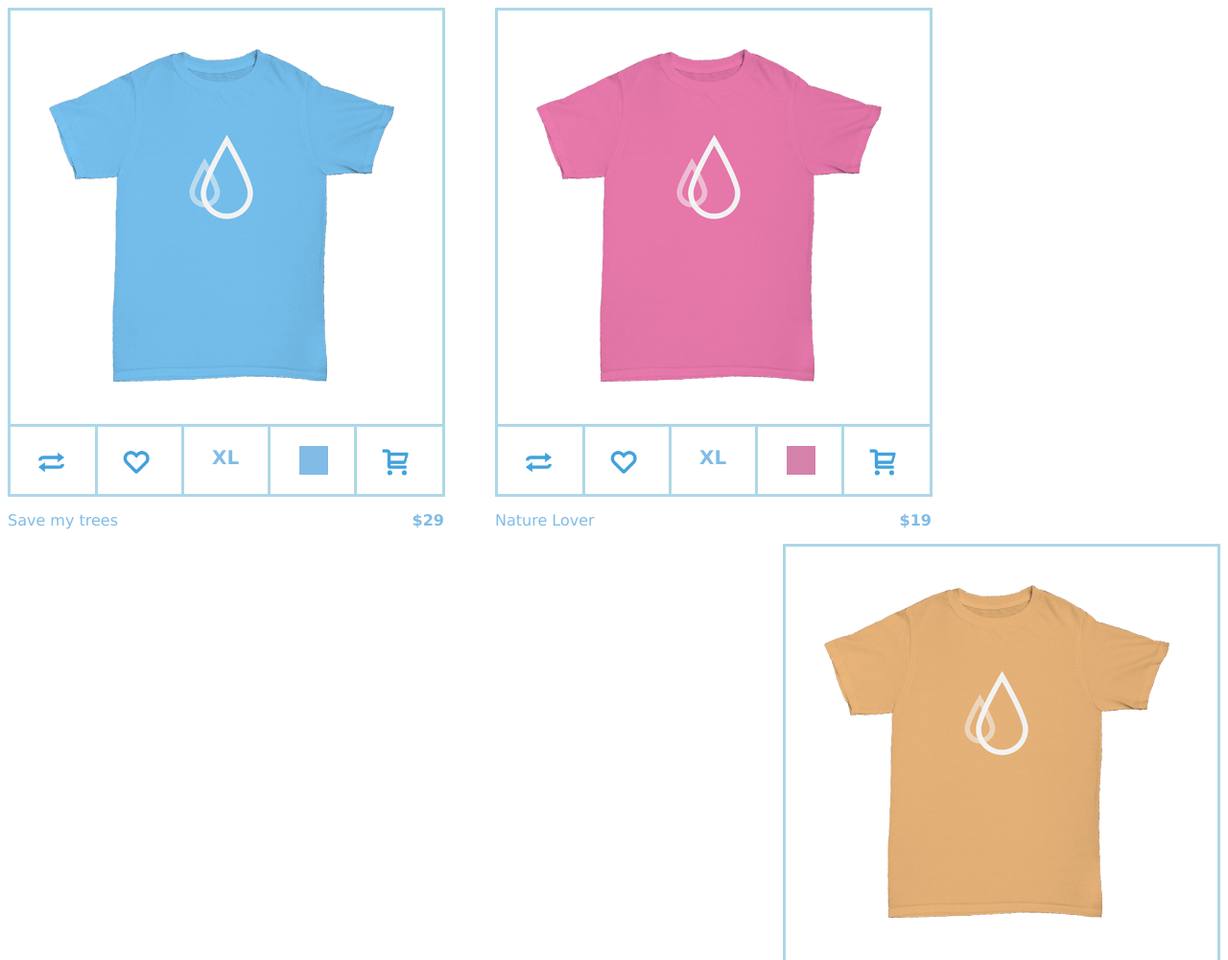
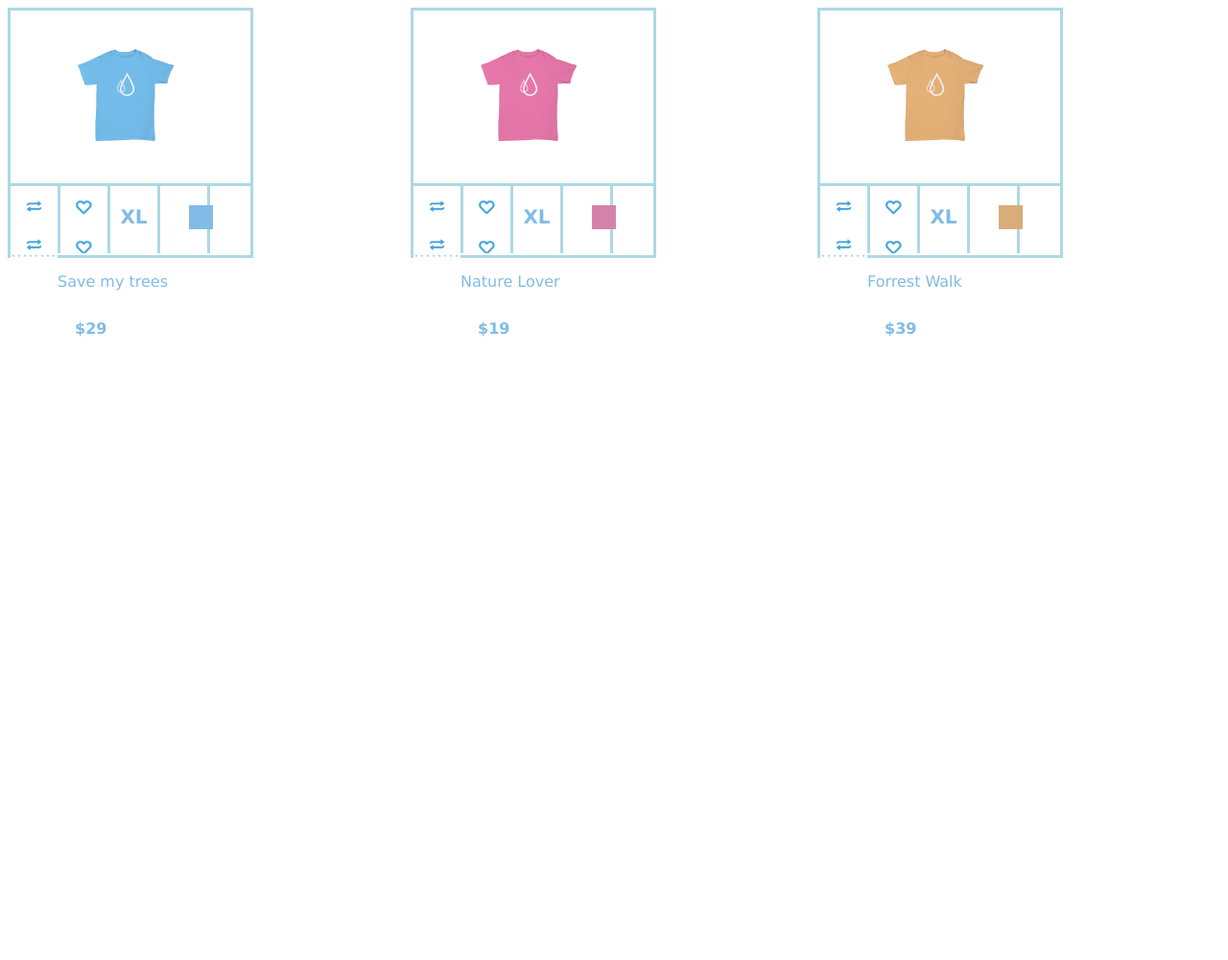
Before and after one commit to johnkeisker/05-Shirts, a plain HTML site: page index.html in a window 1280 px wide. Shown: the top 1001 px of the page at 96% size. After the commit the page ends 800 px from the top, so only its background shows below. Drawn offline with Linux system fonts and the light colour scheme.

Commit message:
fixes. very close.

```diff
--- a/styles/main.css
+++ b/styles/main.css
@@ -6,34 +6,33 @@
 
 /* Modules*/
 .outer-box {
-float: left;
-margin-right: 10px;
+  float: left;
+
 }
 .outer-box--tshirt-box{
-  /*float: right;
-  position: relative;
-  left: 50%;*/
-  width: 450px;
+  height: 255px;
+  width: 250px;
   border: 3px solid lightblue;
 }
 .outer-box--image {
+  width: 100px;
   padding: 40px;
 }
 .outer-box--icon-box {
-  width: 450px;
+  width: 250px;
   height: 70px;
   border-top: 3px solid lightblue;
 }
 .icon-box--icon1 {
   height: 70px;
-  width: 87.6px;
+  width: 49px;
   background-image: url('../images/icons/button_1.png');
   background-size: contain;
   float: left;
 }
 .icon-box--icon2 {
   height: 70px;
-  width: 87px;
+  width: 49px;
   background-image: url('../images/icons/button_2.png');
   background-size: contain;
   border-left: 3px solid lightblue;
@@ -42,7 +41,7 @@ margin-right: 10px;
 }
 .icon-box--icon3 {
   height: 50px;
-  width: 87px;
+  width: 49px;
   text-align: center;
   padding-top: 20px;
   font-weight: bold;
@@ -65,26 +64,26 @@ margin-right: 10px;
   background-color: #fff;
   position: absolute;
   left: 5px;
-  /*top: -110px;*/
+  top: -110px;
   bottom: 100%;
   visibility: hidden;
   opacity: 0;
 }*/
 .icon-box--icon4 {
   height: 70px;
-  width: 87px;
+  width: 49px;
   border-right: 3px solid lightblue;
   float: left;
 }
 .icon-box--color-box {
-  height: 30px;
-  width: 30px;
+  height: 25px;
+  width: 25px;
   margin: 20px 15px 15px 30px;
   background-color: #81bce6;
 }
 .icon-box--icon5 {
   height: 70px;
-  width: 87px;
+  width: 49px;
   background-image: url('../images/icons/button_3.png');
   background-size: contain;
   float: left;
@@ -107,18 +106,19 @@ margin-right: 10px;
   font-weight: bold;
 }
 .outer-box2 {
-float: right;
-margin-right: 300px;
+float: left;
+
 }
 .outer-box--tshirt-box{
-  width: 450px;
+  width: 250px;
+  padding: 0;
   border: 3px solid lightblue;
 }
 .outer-box--image {
   padding: 40px;
 }
-.outer-box--icon-box1 {
-  width: 450px;
+.outer-box--icon-box {
+  width: 250px;
   height: 70px;
   border-top: 3px solid lightblue;
 }
@@ -157,8 +157,8 @@ margin-right: 300px;
   float: left;
 }
 .icon-box--color-box2 {
-  height: 30px;
-  width: 30px;
+  height: 25px;
+  width: 25px;
   margin: 20px 15px 15px 30px;
   background-color: #D482AA;
 }
@@ -189,31 +189,30 @@ margin-right: 300px;
 
 .outer-box3 {
 float: right;
-
 }
 .outer-box--tshirt-box{
-  width: 450px;
+  width: 250px;
   border: 3px solid lightblue;
 
 }
 .outer-box--image {
-  padding: 40px;
+  margin-left: 30px;
 }
 .outer-box--icon-box {
-  width: 450px;
+  width: 250px;
   height: 70px;
   border-top: 3px solid lightblue;
 }
 .icon-box--icon1 {
   height: 70px;
-  width: 87.6px;
+  width: 49px;
   background-image: url('../images/icons/button_1.png');
   background-size: contain;
   float: left;
 }
 .icon-box--icon2{
   height: 70px;
-  width: 87px;
+  width: 49px;
   background-image: url('../images/icons/button_2.png');
   background-size: contain;
   border-left: 3px solid lightblue;
@@ -222,7 +221,7 @@ float: right;
 }
 .icon-box--icon3 {
   height: 50px;
-  width: 87px;
+  width: 49px;
   text-align: center;
   padding-top: 20px;
   font-weight: bold;
@@ -234,25 +233,25 @@ float: right;
 }
 .icon-box--icon4 {
   height: 70px;
-  width: 87px;
+  width: 49px;
   border-right: 3px solid lightblue;
   float: left;
 }
 .icon-box--color-box3 {
-  height: 30px;
-  width: 30px;
+  height: 25px;
+  width: 25px;
   margin: 20px 15px 15px 30px;
   background-color: #D8AD7A;
 }
 .icon-box--icon5 {
-  height: 70px;
-  width: 87px;
+  height: 5px;
+  width: 49px;
   background-image: url('../images/icons/button_3.png');
   background-size: contain;
   float: left;
 }
 .shirt-name {
-  width: 130px;
+  width: 150px;
   float: left;
   padding: 15px 0;
   font-family: Verdana;
@@ -260,10 +259,10 @@ float: right;
 
 }
 .price {
-  width: 310px;
+  width: 200px;
   float: left;
-  padding: 15px 0 0 15px;
-  text-align: right;
+  padding: 15px 0 0 70px;
+  text-align: left;
   font-family: Verdana;
   color: #81BCE6;
   font-weight: bold;
```
Also changed, not shown: index.html (+1 -1 lines).
